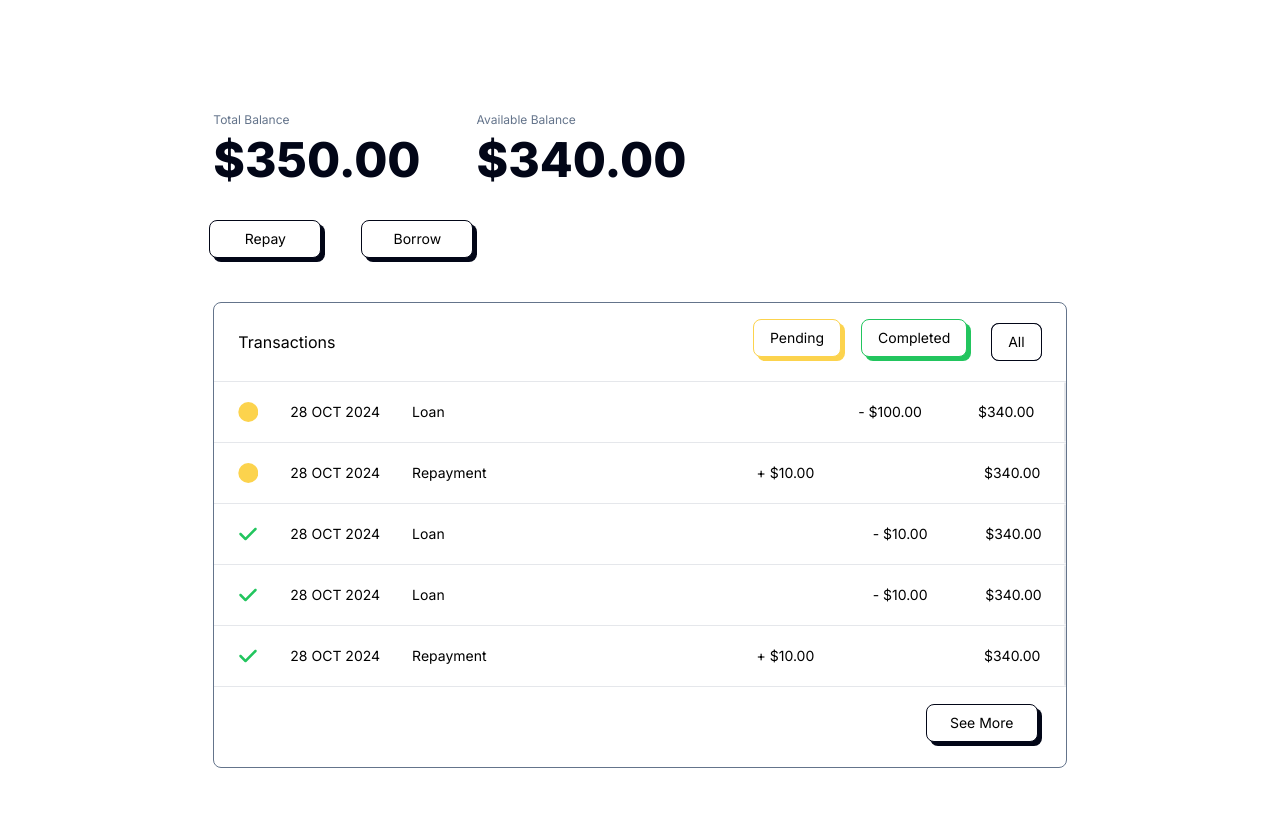
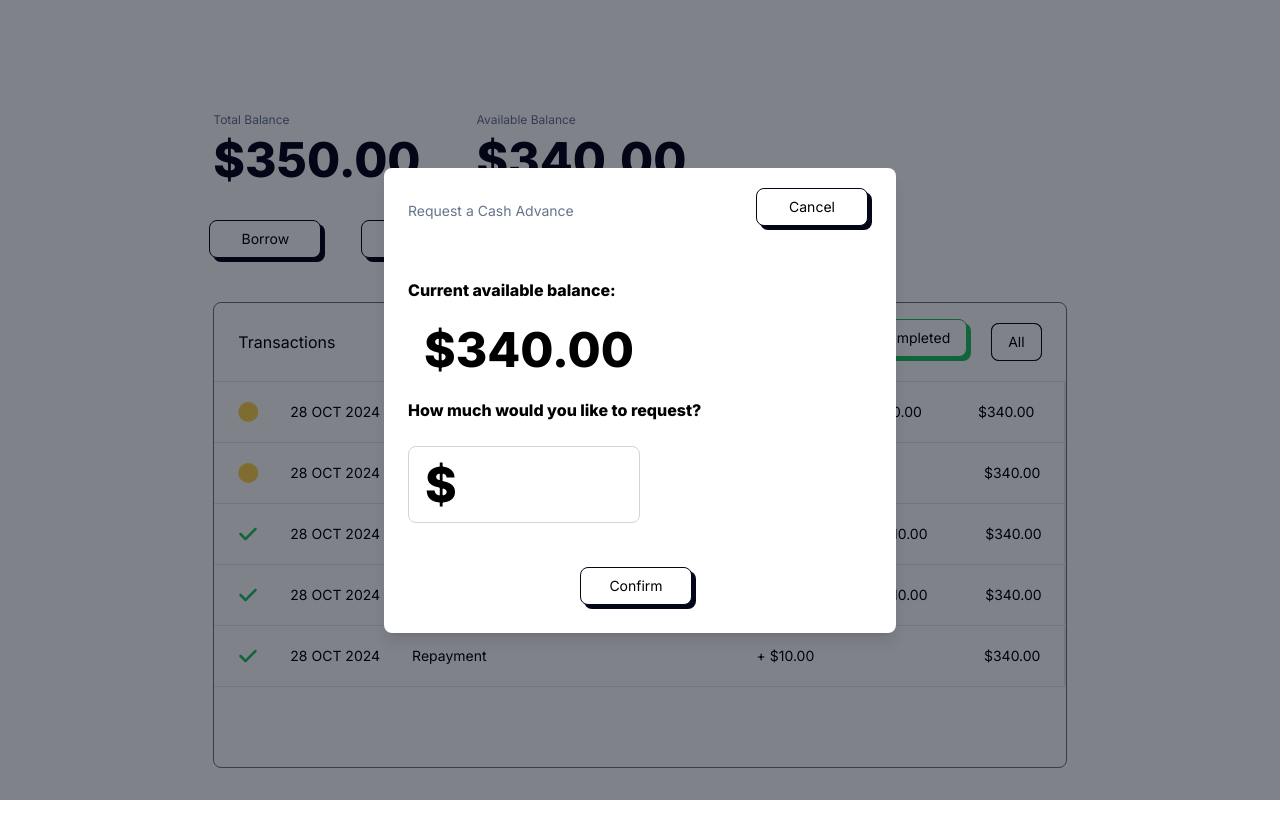
Before and after one commit to RCopJr/first-round-bree-take-home, a Next.js app: page / in a window 1280 px wide. Both pictures are taken after a click on the button "Borrow". Shown: the top 838 px of the page. Built offline with nearby package versions, Linux system fonts and the light colour scheme.

Commit message:
Create advance and repayment models and enable see more feature

```diff
--- a/app/page.tsx
+++ b/app/page.tsx
@@ -1,15 +1,24 @@
 "use client";
 import BalanceAmount from "@/components/BalanceAmount";
 import Button from "@/components/Button";
+import RepaymentModal from "@/components/RepaymentModal";
+import RequestAdvanceModal from "@/components/RequestAdvanceModal";
 import TransactionList from "@/components/TransactionList";
-import { TransactionEntry } from "@/types/commonTypes";
-import { Status } from "@/types/enumTypes";
+import {
+  DashBoardAction,
+  DashBoardState,
+  TransactionEntry,
+} from "@/types/commonTypes";
+import { Status, TransactionType } from "@/types/enumTypes";
+import { useReducer, useState } from "react";
 
-const transactions: TransactionEntry[] = [
+const initialState: DashBoardState = {
+  availableBalance: 340, // Set initial balance
+  transactions: [
     {
       id: 1,
       date: new Date(),
-    type: "Loan",
+      type: TransactionType.advance,
       amount: 100,
       balance: 340,
       repaymentDate: new Date(),
@@ -18,7 +27,7 @@ const transactions: TransactionEntry[] = [
     {
       id: 2,
       date: new Date(),
-    type: "Repayment",
+      type: TransactionType.repayment,
       amount: 10,
       balance: 340,
       repaymentDate: new Date(),
@@ -27,7 +36,7 @@ const transactions: TransactionEntry[] = [
     {
       id: 3,
       date: new Date(),
-    type: "Loan",
+      type: TransactionType.advance,
       amount: 10,
       balance: 340,
       repaymentDate: new Date(),
@@ -36,7 +45,7 @@ const transactions: TransactionEntry[] = [
     {
       id: 4,
       date: new Date(),
-    type: "Loan",
+      type: TransactionType.advance,
       amount: 10,
       balance: 340,
       repaymentDate: new Date(),
@@ -45,21 +54,63 @@ const transactions: TransactionEntry[] = [
     {
       id: 5,
       date: new Date(),
-    type: "Repayment",
+      type: TransactionType.repayment,
       amount: 10,
       balance: 340,
       repaymentDate: new Date(),
       status: Status.completed,
     },
-];
+  ],
+};
+
+const reducer = (
+  state: DashBoardState,
+  action: DashBoardAction
+): DashBoardState => {
+  switch (action.type) {
+    case "ADD_TRANSACTION_AND_UPDATE_BALANCE":
+      const amountNumber = Number(action.payload.amount);
+      const newBalance =
+        action.payload.type === TransactionType.repayment
+          ? state.availableBalance + amountNumber
+          : state.availableBalance - amountNumber;
+      const newTransaction: TransactionEntry = {
+        id: state.transactions.length + 1,
+        date: new Date(),
+        type: action.payload.type,
+        amount: amountNumber,
+        balance: newBalance,
+        repaymentDate: new Date(),
+        status: Status.pending,
+      };
+      return {
+        availableBalance: newBalance,
+        transactions: [newTransaction, ...state.transactions],
+      };
+  }
+};
 
 export default function Home() {
-  const handleClickRepay = (event: React.MouseEvent<HTMLButtonElement>) => {
-    console.log("Button clicked in ParentComponent", event);
-  };
+  const [requestAdvanceModalIsOpen, setRequestAdvanceModalIsOpen] =
+    useState<boolean>(false);
+  const [repaymentModalIsOpen, setRepaymentModalIsOpen] =
+    useState<boolean>(false);
 
-  const handleClickBorrow = (event: React.MouseEvent<HTMLButtonElement>) => {
-    console.log("Button clicked in ParentComponent", event);
+  const [dashboardState, dispatch] = useReducer(reducer, initialState);
+
+  const openRequestAdvanceModal = () => setRequestAdvanceModalIsOpen(true);
+  const closeRequestAdvanceModal = () => setRequestAdvanceModalIsOpen(false);
+  const openRepaymentModal = () => setRepaymentModalIsOpen(true);
+  const closeRepaymentModal = () => setRepaymentModalIsOpen(false);
+  const onConfirm = (
+    event: React.MouseEvent<HTMLButtonElement>,
+    amount: string,
+    type: TransactionType
+  ) => {
+    dispatch({
+      type: "ADD_TRANSACTION_AND_UPDATE_BALANCE",
+      payload: { amount, type },
+    });
   };
 
   return (
@@ -68,14 +119,31 @@ export default function Home() {
         <span className="hidden sm:inline-block">
           <BalanceAmount balanceType="Total Balance" balance={350} />
         </span>
-        <BalanceAmount balanceType="Available Balance" balance={340} />
+        <BalanceAmount
+          balanceType="Available Balance"
+          balance={dashboardState.availableBalance}
+        />
       </div>
       <div className="w-5/6 md:w-3/4 xl:w-2/3 2xl:w-1/2 flex justify-center sm:justify-start gap-5 sm:gap-10">
-        <Button handleClick={handleClickRepay} text="Repay" />
-        <Button handleClick={handleClickBorrow} text="Borrow" />
+        <Button handleClick={openRequestAdvanceModal} text="Borrow" />
+        <Button handleClick={openRepaymentModal} text="Repay" />
       </div>
 
-      <TransactionList transactions={transactions} />
+      <TransactionList transactions={dashboardState.transactions} />
+
+      <RequestAdvanceModal
+        isOpen={requestAdvanceModalIsOpen}
+        onClose={closeRequestAdvanceModal}
+        availableBalance={dashboardState.availableBalance}
+        onConfirm={onConfirm}
+      />
+
+      <RepaymentModal
+        isOpen={repaymentModalIsOpen}
+        onClose={closeRepaymentModal}
+        availableBalance={dashboardState.availableBalance}
+        onConfirm={onConfirm}
+      />
     </main>
   );
 }
--- /dev/null
+++ b/components/RepaymentModal.tsx
@@ -0,0 +1,98 @@
+"use client";
+import { TransactionType } from "@/types/enumTypes";
+import { formatToDollar } from "@/utils/formatters";
+import React, { useState } from "react";
+import Button from "./Button";
+
+const RepaymentModal = ({
+  isOpen,
+  onClose,
+  availableBalance,
+  onConfirm,
+}: {
+  isOpen: boolean;
+  onClose: () => void;
+  availableBalance: number;
+  onConfirm: (
+    e: React.MouseEvent<HTMLButtonElement>,
+    amount: string,
+    type: TransactionType
+  ) => void;
+}) => {
+  const [repaymentAmount, setRepaymentAmount] = useState<string>("");
+  const [repaymentConfirmed, setRepaymentConfirmed] = useState<boolean>(false);
+
+  const handleRepaymentAmountInputChange = (
+    event: React.ChangeEvent<HTMLInputElement>
+  ) => {
+    setRepaymentAmount(event.target.value.slice(1));
+  };
+
+  if (!isOpen) return null;
+
+  return (
+    <div className="fixed inset-0 flex items-center justify-center bg-slate-950 bg-opacity-50 z-20">
+      <div className="flex flex-col justify-between gap-12 bg-white p-6 rounded-lg shadow-lg max-w-lg w-full">
+        <div className="flex justify-between items-center">
+          <h1 className="text-sm text-slate-500">Request a Cash Advance</h1>
+          <Button
+            text="Cancel"
+            handleClick={() => {
+              setRepaymentConfirmed(false);
+              setRepaymentAmount("");
+              return onClose();
+            }}
+          />
+        </div>
+        {repaymentConfirmed ? (
+          <div className="flex flex-col items-center gap-6">
+            <h2 className="text-center text-5xl font-extrabold">
+              You have repaid ${formatToDollar(Number(repaymentAmount))}
+            </h2>
+            <p className="pl-4 font-extrabold">It will be processed shortly.</p>
+          </div>
+        ) : (
+          <div className="flex flex-col gap-6">
+            <h2 className="font-extrabold">Current available balance:</h2>
+            <p className="pl-4 text-5xl font-extrabold">
+              ${formatToDollar(availableBalance)}
+            </p>
+            <h2 className="font-extrabold">
+              How much would you like to repay?
+            </h2>
+            <input
+              type="text"
+              placeholder="Enter Dollar Amount"
+              value={"$" + repaymentAmount}
+              onChange={handleRepaymentAmountInputChange}
+              className="w-1/2 border border-gray-300 rounded-lg px-4 py-2 text-5xl font-extrabold"
+            />
+          </div>
+        )}
+
+        <div className="flex justify-center w-full">
+          {repaymentConfirmed ? (
+            <Button
+              text="Close"
+              handleClick={() => {
+                setRepaymentConfirmed(false);
+                setRepaymentAmount("");
+                return onClose();
+              }}
+            />
+          ) : (
+            <Button
+              text="Confirm"
+              handleClick={(e) => {
+                setRepaymentConfirmed(true);
+                return onConfirm(e, repaymentAmount, TransactionType.repayment);
+              }}
+            />
+          )}
+        </div>
+      </div>
+    </div>
+  );
+};
+
+export default RepaymentModal;
--- /dev/null
+++ b/components/RequestAdvanceModal.tsx
@@ -0,0 +1,98 @@
+"use client";
+import { TransactionType } from "@/types/enumTypes";
+import { formatToDollar } from "@/utils/formatters";
+import React, { useState } from "react";
+import Button from "./Button";
+
+const RequestAdvanceModal = ({
+  isOpen,
+  onClose,
+  availableBalance,
+  onConfirm,
+}: {
+  isOpen: boolean;
+  onClose: () => void;
+  availableBalance: number;
+  onConfirm: (
+    e: React.MouseEvent<HTMLButtonElement>,
+    amount: string,
+    type: TransactionType
+  ) => void;
+}) => {
+  const [requestedAmount, setRequestedAmount] = useState<string>("");
+  const [requestConfirmed, setRequestConfirmed] = useState<boolean>(false);
+
+  const handleRequestAmountInputChange = (
+    event: React.ChangeEvent<HTMLInputElement>
+  ) => {
+    setRequestedAmount(event.target.value.slice(1));
+  };
+
+  if (!isOpen) return null;
+
+  return (
+    <div className="fixed inset-0 flex items-center justify-center bg-slate-950 bg-opacity-50 z-20">
+      <div className="flex flex-col justify-between gap-12 bg-white p-6 rounded-lg shadow-lg max-w-lg w-full">
+        <div className="flex justify-between items-center">
+          <h1 className="text-sm text-slate-500">Request a Cash Advance</h1>
+          <Button
+            text="Cancel"
+            handleClick={() => {
+              setRequestConfirmed(false);
+              setRequestedAmount("");
+              return onClose();
+            }}
+          />
+        </div>
+        {requestConfirmed ? (
+          <div className="flex flex-col items-center gap-6">
+            <h2 className="text-center text-5xl font-extrabold">
+              You have requested ${formatToDollar(Number(requestedAmount))}
+            </h2>
+            <p className="pl-4 font-extrabold">It will be processed shortly.</p>
+          </div>
+        ) : (
+          <div className="flex flex-col gap-6">
+            <h2 className="font-extrabold">Current available balance:</h2>
+            <p className="pl-4 text-5xl font-extrabold">
+              ${formatToDollar(availableBalance)}
+            </p>
+            <h2 className="font-extrabold">
+              How much would you like to request?
+            </h2>
+            <input
+              type="text"
+              placeholder="Enter Dollar Amount"
+              value={"$" + requestedAmount}
+              onChange={handleRequestAmountInputChange}
+              className="w-1/2 border border-gray-300 rounded-lg px-4 py-2 text-5xl font-extrabold"
+            />
+          </div>
+        )}
+
+        <div className="flex justify-center w-full">
+          {requestConfirmed ? (
+            <Button
+              text="Close"
+              handleClick={() => {
+                setRequestConfirmed(false);
+                setRequestedAmount("");
+                return onClose();
+              }}
+            />
+          ) : (
+            <Button
+              text="Confirm"
+              handleClick={(e) => {
+                setRequestConfirmed(true);
+                return onConfirm(e, requestedAmount, TransactionType.advance);
+              }}
+            />
+          )}
+        </div>
+      </div>
+    </div>
+  );
+};
+
+export default RequestAdvanceModal;
--- a/components/Transaction.tsx
+++ b/components/Transaction.tsx
@@ -46,7 +46,7 @@ const Transaction = ({
           ${formatToDollar(balance)}
         </span>
       </div>
-      <div className="flex gap-5 justify-start items-center absolute top-0 right-0 w-0 h-full bg-white z-10 transition-width duration-300 ease-in-out rounded-lg border group-hover:w-full sm:group-hover:w-1/2">
+      <div className="flex gap-5 justify-start items-center absolute top-0 right-0 w-0 h-full bg-white z-10 transition-all duration-300 ease-in-out rounded-lg border group-hover:w-full sm:group-hover:w-1/2">
         <span className="ml-6">ID: {id}</span>
         <span>Repayment Date: {formatDate(repaymentDate)}</span>
       </div>
--- a/components/TransactionList.tsx
+++ b/components/TransactionList.tsx
@@ -13,23 +13,13 @@ const TransactionList = ({
   transactions: TransactionEntry[];
 }) => {
   const [filter, setFilter] = useState<Status | "All">("All");
-
-  const handleClickPending = (event: React.MouseEvent<HTMLButtonElement>) => {
-    setFilter(Status.pending);
-    console.log("Button clicked in ParentComponent", event);
-  };
-
-  const handleClickCompleted = (event: React.MouseEvent<HTMLButtonElement>) => {
-    setFilter(Status.completed);
-    console.log("Button clicked in ParentComponent", event);
-  };
-  const handleClickClear = (event: React.MouseEvent<HTMLButtonElement>) => {
-    setFilter("All");
-    console.log("Button clicked in ParentComponent", event);
-  };
+  const [numberOfViewableTransactions, setNumberOfViewableTransactions] =
+    useState<number>(5);
 
   const handleClickSeeMore = (event: React.MouseEvent<HTMLButtonElement>) => {
-    console.log("Button clicked in ParentComponent", event);
+    setNumberOfViewableTransactions(
+      (prevNumberOfViewableTransactions) => prevNumberOfViewableTransactions + 5
+    );
   };
 
   return (
@@ -38,19 +28,19 @@ const TransactionList = ({
         <h1>Transactions</h1>
         <div className="flex gap-5">
           <FilterButton
-            handleClick={handleClickPending}
+            handleClick={() => setFilter(Status.pending)}
             text={Status.pending}
             color="amber"
             filter={filter}
           />
           <FilterButton
-            handleClick={handleClickCompleted}
+            handleClick={() => setFilter(Status.completed)}
             text={Status.completed}
             color="green"
             filter={filter}
           />
           <FilterButton
-            handleClick={handleClickClear}
+            handleClick={() => setFilter("All")}
             text="All"
             color="slate"
             filter={filter}
@@ -59,6 +49,7 @@ const TransactionList = ({
       </div>
       <ol className="flex flex-col">
         {transactions
+          .slice(0, numberOfViewableTransactions)
           .filter((transaction) => {
             if (filter !== "All") {
               return transaction.status === filter;
@@ -71,7 +62,9 @@ const TransactionList = ({
           ))}
       </ol>
       <div className="px-6 py-10 flex justify-end items-center h-16">
-        <Button handleClick={handleClickSeeMore} text="See More" />
+        {transactions.length > 5 && (
+          <Button handleClick={handleClickSeeMore} text="See More" />
+        )}
       </div>
     </div>
   );
--- a/types/enumTypes.ts
+++ b/types/enumTypes.ts
@@ -2,3 +2,8 @@ export enum Status {
   completed = "Completed",
   pending = "Pending",
 }
+
+export enum TransactionType {
+  repayment = "Repayment",
+  advance = "Advance",
+}
```
Also changed, not shown: types/commonTypes.ts (+12 -2 lines). Lines whose indentation alone changed are shown as unchanged.
